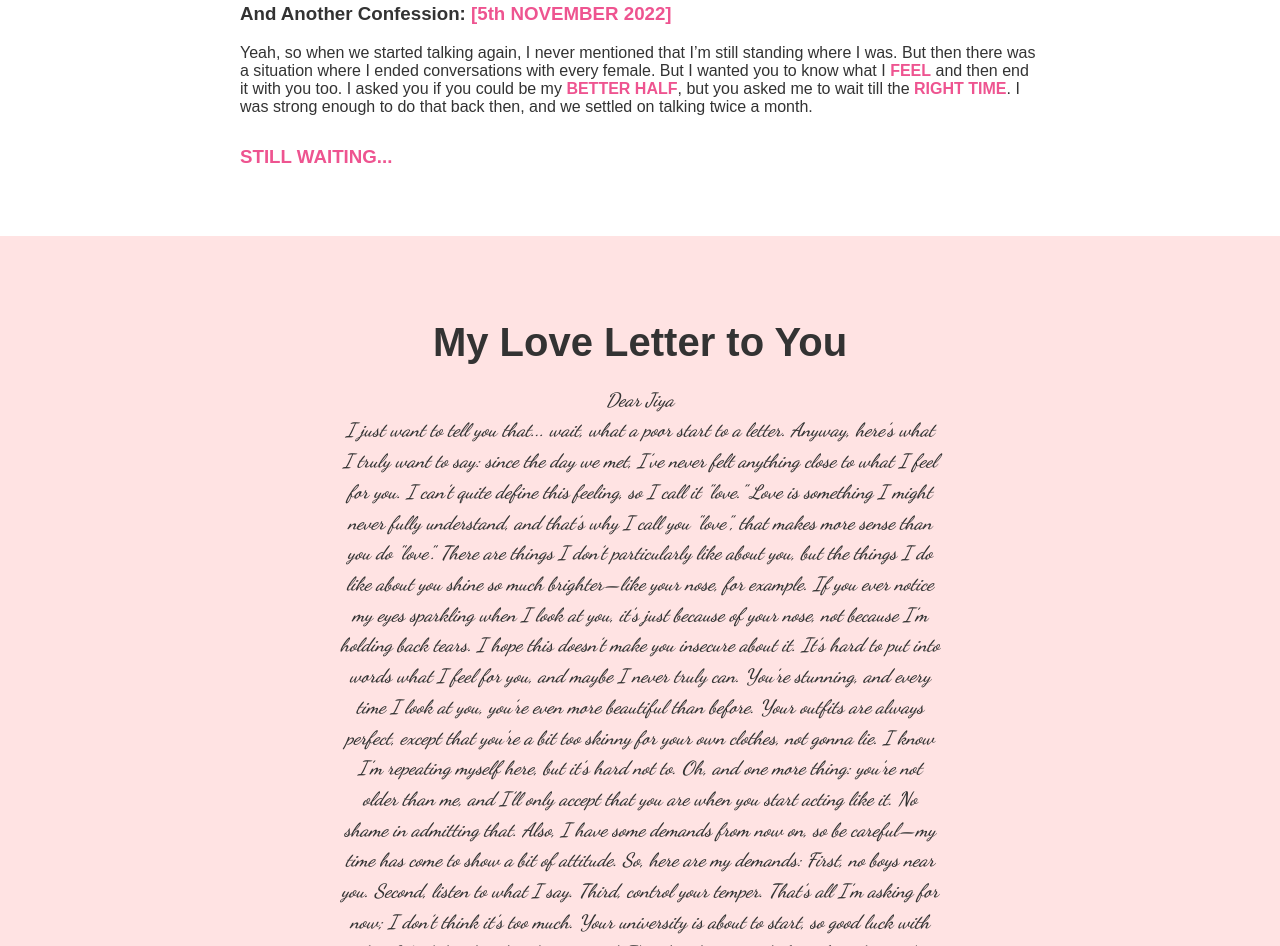
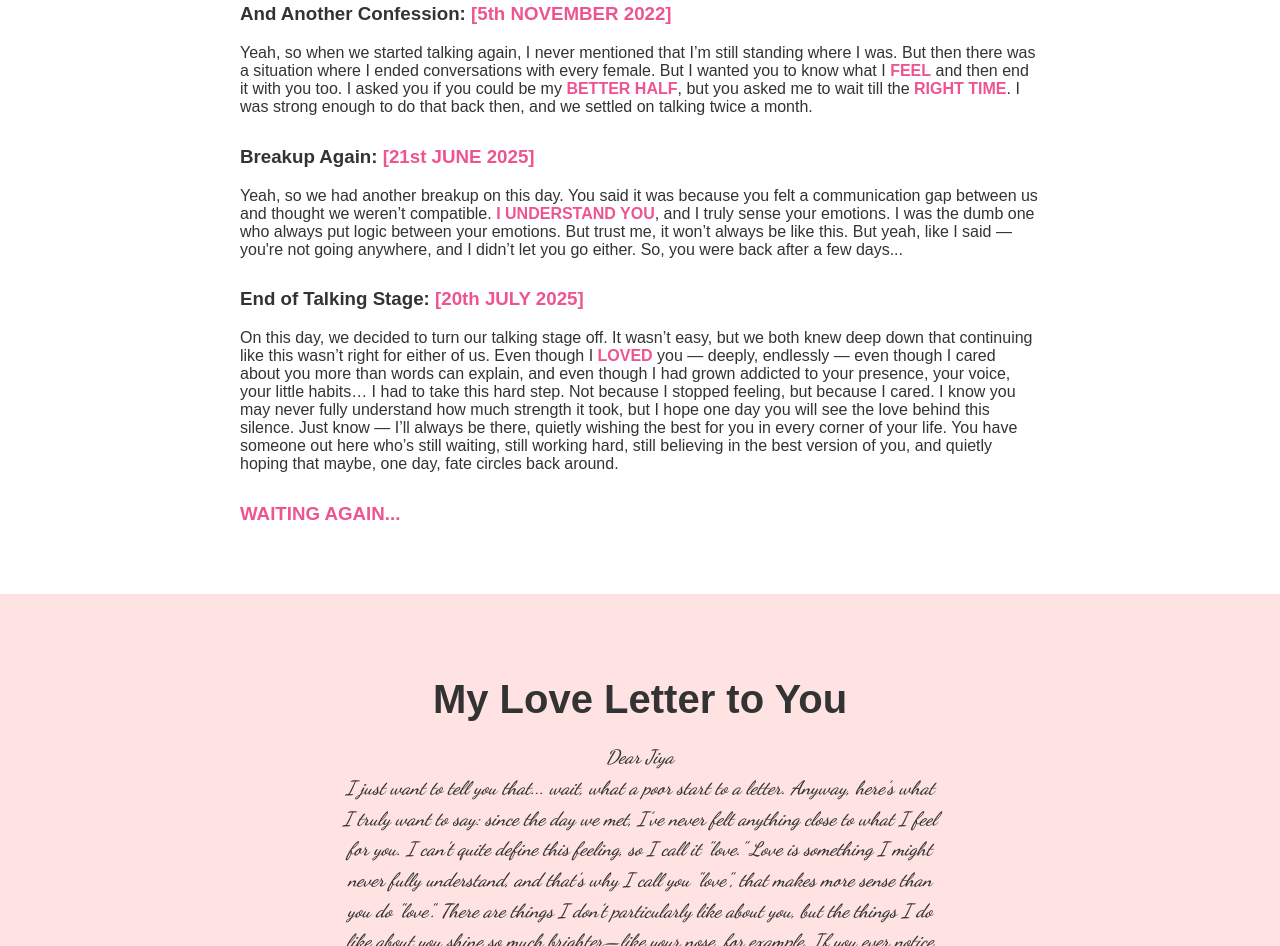
Before and after one commit to c-r-i-s-p-y/Her-Birthday, a plain HTML site: page index.html in a window 1280 px wide. Shown: the part 1352-2298 px from the top of the page. Drawn offline with Linux system fonts and the light colour scheme.

Commit message:
Update index.html

```diff
--- a/index.html
+++ b/index.html
@@ -77,7 +77,26 @@
                     but you asked me to wait till the <b>RIGHT TIME</b>. I was strong enough to do that back then, and
                     we settled on talking twice a month.</p>
             </div>
-            <h3><b>STILL WAITING...</b></h3>
+            <div class="timeline-item zoom-in">
+                <h3>Breakup Again: <b>[21st JUNE 2025]</b></h3>
+                <p>Yeah, so we had another breakup on this day. You said it was because you felt a communication gap
+                between us and thought we weren’t compatible. <b>I UNDERSTAND YOU</b>, and I truly sense your emotions. I
+                was the dumb one who always put logic between your emotions. But trust me, it won’t always be like this.
+                But yeah, like I said — you're not going anywhere, and I didn’t let you go either. So, you were back after
+                a few days...</p>
+            </div>
+            <div class="timeline-item zoom-in">
+                <h3>End of Talking Stage: <b>[20th JULY 2025]</b></h3>
+                <p>On this day, we decided to turn our talking stage off. It wasn’t easy, but we both knew deep down that
+                continuing like this wasn’t right for either of us. Even though I <b>LOVED</b> you — deeply, endlessly — even though
+                I cared about you more than words can explain, and even though I had grown addicted to your presence, your
+                voice, your little habits… I had to take this hard step. Not because I stopped feeling, but because I cared. I know
+                you may never fully understand how much strength it took, but I hope one day you will see the love behind this silence. Just know — I’ll always be there, quietly
+                wishing the best for you in every corner of your life. You have someone out here who’s still waiting, still
+                working hard, still believing in the best version of you, and quietly hoping that maybe, one day, fate circles
+                back around.</p>
+            </div>
+            <h3><b>WAITING AGAIN...</b></h3>
         </div>
 
     </section>
```
